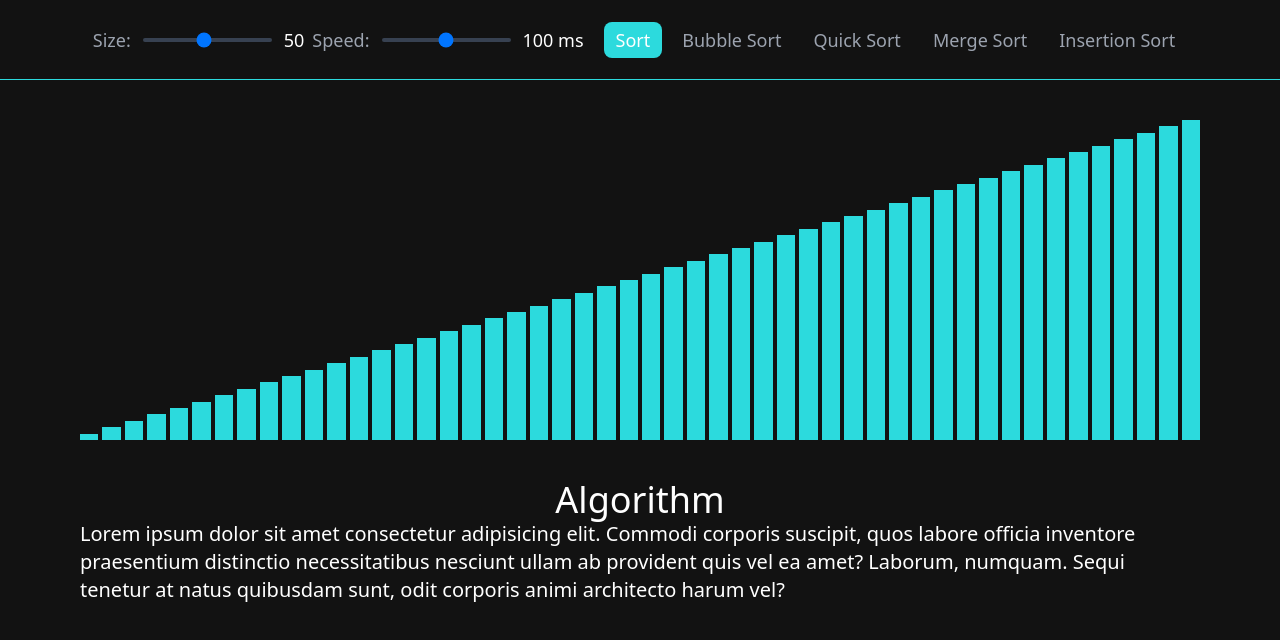
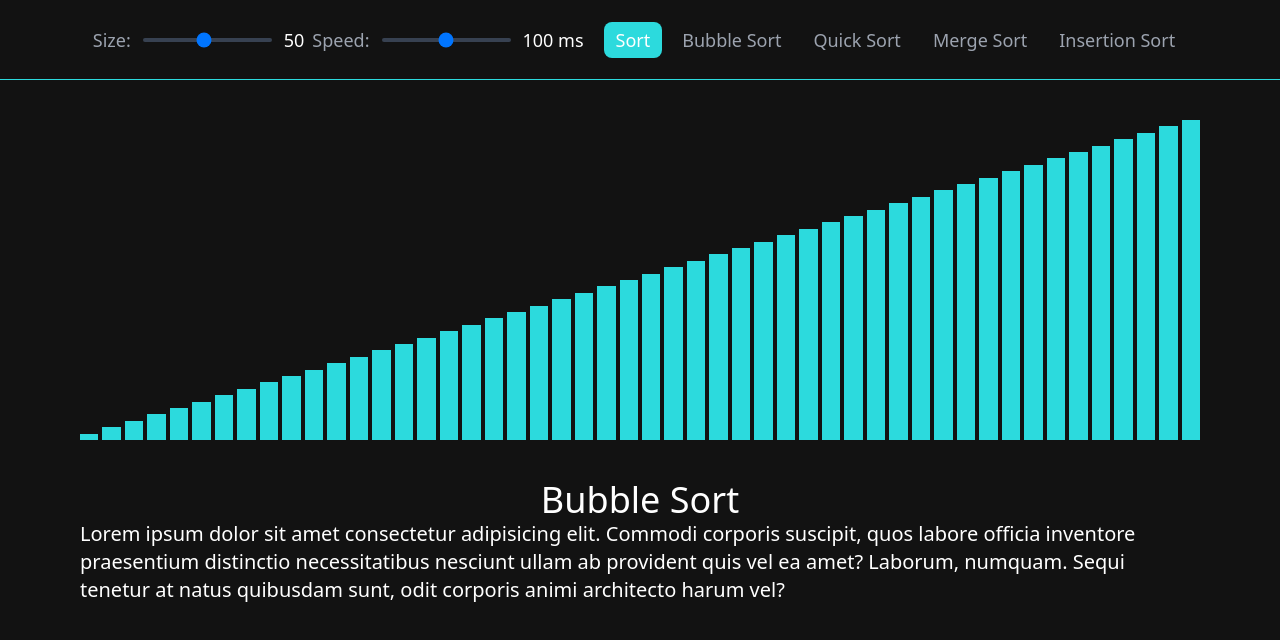
Before and after one commit to robertchapmanrlc/Sorting-Algorithm-Visualizer, a React (Vite) app: page / in a window 1280 px wide. Shown: the top 640 px of the page. Built offline with nearby package versions, Linux system fonts and the light colour scheme.

Commit message:
Created state variable for a chosen sorting algorithm. Explanation component displays it for the heading

```diff
--- a/src/App.tsx
+++ b/src/App.tsx
@@ -6,6 +6,7 @@ import SortingBars from "./components/SortingBars/SortingBars";
 
 function App() {
   const [bars, setBars] = useState(Array(50).fill(0));
+  const [algorithm, setAlgorithm] = useState('Bubble Sort');
 
   useEffect(() => {
     let barsCopy = [...bars];
@@ -28,7 +29,7 @@ function App() {
       <div className="w-full h-full flex flex-col gap-y-10 pb-5 justify-start items-center overflow-y-auto">
         <Dashboard changeBarsSize={changeBarsSize} size={bars.length} />
         <SortingBars bars={bars} />
-        <Explanation />
+        <Explanation algorithm={algorithm} />
       </div>
     </>
   );
--- a/src/components/Explanation/Explanation.tsx
+++ b/src/components/Explanation/Explanation.tsx
@@ -1,7 +1,11 @@
-export default function Explanation() {
+interface ExplanationProps {
+  algorithm: string;
+}
+
+export default function Explanation({ algorithm }: ExplanationProps) {
   return (
     <article className="w-full px-10 md:px-20">
-      <h1 className="text-white text-4xl text-center">Algorithm</h1>
+      <h1 className="text-white text-4xl text-center">{algorithm}</h1>
       <p className="text-white text-xl">
         Lorem ipsum dolor sit amet consectetur adipisicing elit. Commodi
         corporis suscipit, quos labore officia inventore praesentium distinctio
```
